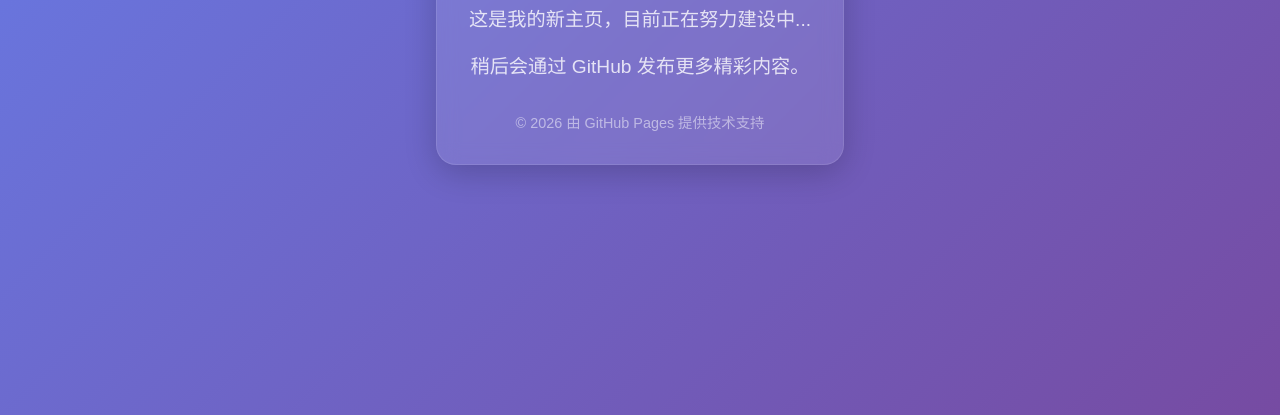
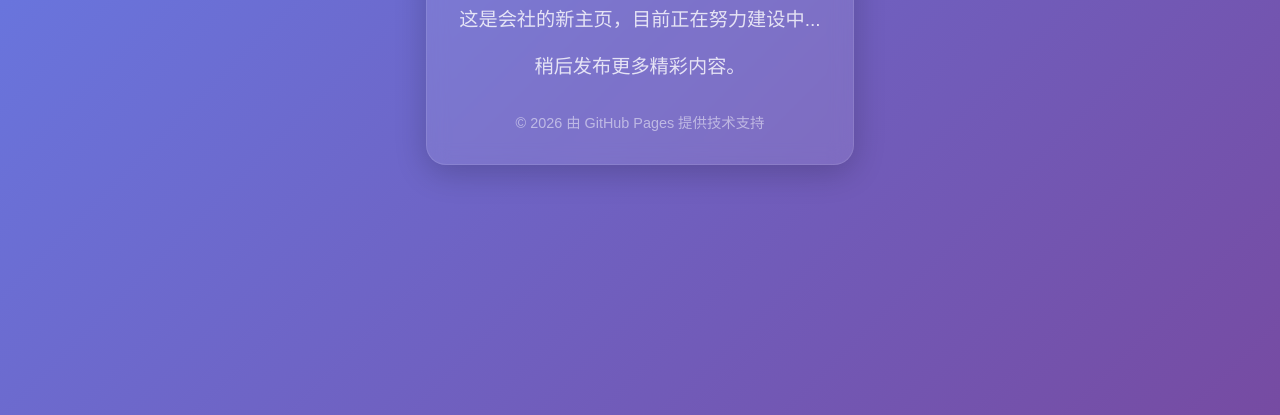
Before and after one commit to Ronaldou/kouseitest-web, a plain HTML site: page index.html in a window 1280 px wide. Shown: the part 385-800 px from the top of the page. Drawn offline with Linux system fonts and the light colour scheme.

Commit message:
Update index.html

```diff
--- a/index.html
+++ b/index.html
@@ -3,7 +3,7 @@
 <head>
     <meta charset="UTF-8">
     <meta name="viewport" content="width=device-width, initial-scale=1.0">
-    <title>我的个人网站 | 建设中</title>
+    <title>会社网站 | 建设中</title>
     <style>
         body {
             font-family: 'PingFang SC', 'Microsoft YaHei', sans-serif;
@@ -32,8 +32,8 @@
 <body>
     <div class="container">
         <h1>Hello World!</h1>
-        <p>这是我的新主页，目前正在努力建设中...</p>
-        <p>稍后会通过 GitHub 发布更多精彩内容。</p>
+        <p>这是会社的新主页，目前正在努力建设中...</p>
+        <p>稍后发布更多精彩内容。</p>
         <div class="footer">
             &copy; 2026 由 GitHub Pages 提供技术支持
         </div>
```
